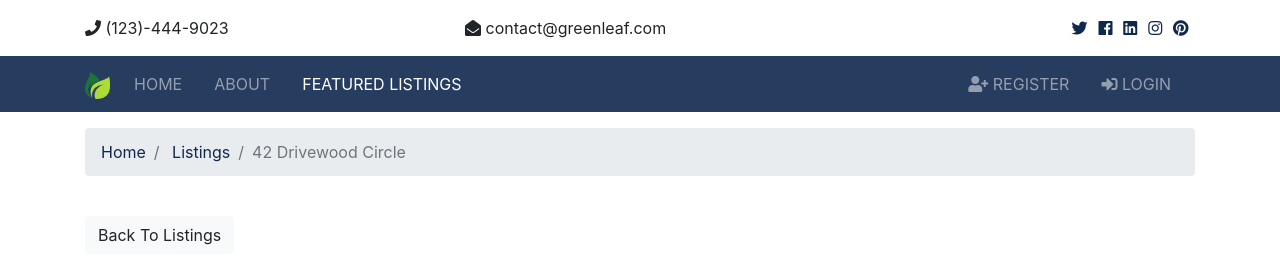
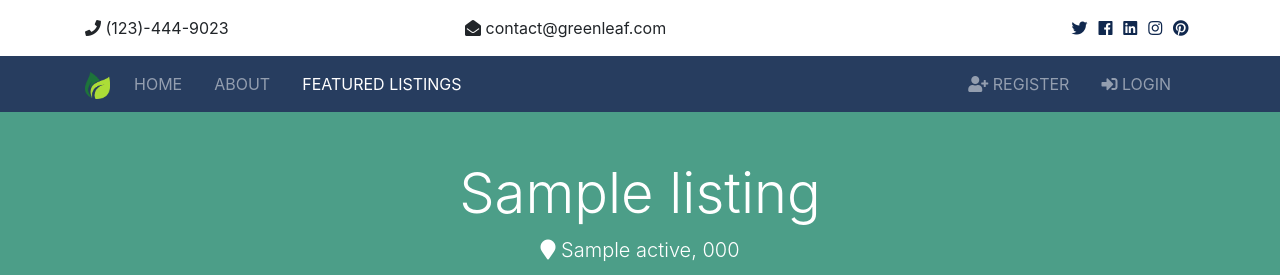
Before and after one commit to SungLee05/Django_Project, a Django app: page /listings/1 in a window 1280 px wide. Shown: the top 275 px of the page. Run offline with Django 3.2, Linux system fonts and the light colour scheme; tables that the repository leaves empty hold one stand-in row (values such as "Sample post"); grey boxes marked "Sample" are stand-in pictures; some libraries are stand-ins or nearby versions.

Commit message:
single listing page complete

```diff
--- a/listings/views.py
+++ b/listings/views.py
@@ -1,4 +1,4 @@
-from django.shortcuts import render
+from django.shortcuts import get_object_or_404, render
 from django.core.paginator import EmptyPage, PageNotAnInteger, Paginator
 from .models import Listing
 
@@ -16,7 +16,13 @@ def index(request):
     return render(request, 'listings/listings.html', context)
 
 def listing(request, listing_id):
-    return render(request, 'listings/listing.html')
+    listing = get_object_or_404(Listing, pk=listing_id)
+
+    context = {
+        'listing': listing
+    }
+
+    return render(request, 'listings/listing.html', context)
 
 def search(request):
     return render(request, 'listings/search.html')
--- a/templates/listings/listing.html
+++ b/templates/listings/listing.html
@@ -1,8 +1,20 @@
-{% extends 'base.html'%}
+{% extends 'base.html' %}
+{% load humanize %}
 
-{% block content%}
+{% block content %}
+<section id="showcase-inner" class="py-5 text-white">
+    <div class="container">
+      <div class="row text-center">
+        <div class="col-md-12">
+          <h1 class="display-4">{{ listing.title }}</h1>
+          <p class="lead">
+            <i class="fas fa-map-marker"></i> {{ listing.city }} {{listing.state}}, {{listing.zipcode}}</p>
+        </div>
+      </div>
+    </div>
+  </section>
 
-<!-- Breadcrumb -->
+  <!-- Breadcrumb -->
   <section id="bc" class="mt-3">
     <div class="container">
       <nav>
@@ -13,7 +25,7 @@
           <li class="breadcrumb-item">
             <a href="listings.html">Listings</a>
           </li>
-          <li class="breadcrumb-item active">42 Drivewood Circle</li>
+          <li class="breadcrumb-item active">{{ listing.title }}</li>
         </ol>
       </nav>
     </div>
@@ -22,43 +34,55 @@
   <!-- Listing -->
   <section id="listing" class="py-4">
     <div class="container">
-      <a href="listings.html" class="btn btn-light mb-4">Back To Listings</a>
+      <a href="{% url 'listings' %}" class="btn btn-light mb-4">Back To Listings</a>
       <div class="row">
         <div class="col-md-9">
           <!-- Home Main Image -->
-          <img src="assets/img/homes/home-1.jpg" alt="" class="img-main img-fluid mb-3">
+          <img src="{{ listing.photo_main.url }}" alt="" class="img-main img-fluid mb-3">
           <!-- Thumbnails -->
           <div class="row mb-5 thumbs">
+          {% if listing.photo_1 %}
             <div class="col-md-2">
-              <a href="assets/img/homes/home-inside-1.jpg" data-lightbox="home-images">
-                <img src="assets/img/homes/home-inside-1.jpg" alt="" class="img-fluid">
+              <a href="{{ listing.photo_1.url }}" data-lightbox="home-images">
+                <img src="{{ listing.photo_1.url }}" alt="" class="img-fluid">
               </a>
             </div>
+            {% endif %}
+            {% if listing.photo_2 %}
             <div class="col-md-2">
-              <a href="assets/img/homes/home-inside-2.jpg" data-lightbox="home-images">
-                <img src="assets/img/homes/home-inside-2.jpg" alt="" class="img-fluid">
+              <a href="{{ listing.photo_2.url }}" data-lightbox="home-images">
+                <img src="{{ listing.photo_2.url }}" alt="" class="img-fluid">
               </a>
             </div>
+            {% endif %}
+            {% if listing.photo_3 %}
             <div class="col-md-2">
-              <a href="assets/img/homes/home-inside-3.jpg" data-lightbox="home-images">
-                <img src="assets/img/homes/home-inside-3.jpg" alt="" class="img-fluid">
+              <a href="{{ listing.photo_3.url }}" data-lightbox="home-images">
+                <img src="{{ listing.photo_3.url }}" alt="" class="img-fluid">
               </a>
             </div>
+            {% endif %}
+            {% if listing.photo_4 %}
             <div class="col-md-2">
-              <a href="assets/img/homes/home-inside-4.jpg" data-lightbox="home-images">
-                <img src="assets/img/homes/home-inside-4.jpg" alt="" class="img-fluid">
+              <a href="{{ listing.photo_4.url }}" data-lightbox="home-images">
+                <img src="{{ listing.photo_4.url }}" alt="" class="img-fluid">
               </a>
             </div>
+            {% endif %}
+            {% if listing.photo_5 %}
             <div class="col-md-2">
-              <a href="assets/img/homes/home-inside-5.jpg" data-lightbox="home-images">
-                <img src="assets/img/homes/home-inside-5.jpg" alt="" class="img-fluid">
+              <a href="{{ listing.photo_5.url }}" data-lightbox="home-images">
+                <img src="{{ listing.photo_5.url }}" alt="" class="img-fluid">
               </a>
             </div>
+            {% endif %}
+            {% if listing.photo_6 %}
             <div class="col-md-2">
-              <a href="assets/img/homes/home-inside-6.jpg" data-lightbox="home-images">
-                <img src="assets/img/homes/home-inside-6.jpg" alt="" class="img-fluid">
+              <a href="{{ listing.photo_6.url }}" data-lightbox="home-images">
+                <img src="{{ listing.photo_6.url }}" alt="" class="img-fluid">
               </a>
             </div>
+            {% endif %}
           </div>
           <!-- Fields -->
           <div class="row mb-5 fields">
@@ -66,19 +90,19 @@
               <ul class="list-group list-group-flush">
                 <li class="list-group-item text-secondary">
                   <i class="fas fa-money-bill-alt"></i> Asking Price:
-                  <span class="float-right">$490,000</span>
+                  <span class="float-right">{{ listing.price }}</span>
                 </li>
                 <li class="list-group-item text-secondary">
                   <i class="fas fa-bed"></i> Bedrooms:
-                  <span class="float-right">3</span>
+                  <span class="float-right">{{ listing.bedrooms }}</span>
                 </li>
                 <li class="list-group-item text-secondary">
                   <i class="fas fa-bath"></i> Bathrooms:
-                  <span class="float-right">2</span>
+                  <span class="float-right">{{ listing.bathrooms }}</span>
                 </li>
                 <li class="list-group-item text-secondary">
                   <i class="fas fa-car"></i> Garage:
-                  <span class="float-right">2
+                  <span class="float-right">{{ listing.garage }}
                   </span>
                 </li>
               </ul>
@@ -87,20 +111,20 @@
               <ul class="list-group list-group-flush">
                 <li class="list-group-item text-secondary">
                   <i class="fas fa-th-large"></i> Square Feet:
-                  <span class="float-right">3200</span>
+                  <span class="float-right">{{ listing.sqft }}</span>
                 </li>
                 <li class="list-group-item text-secondary">
                   <i class="fas fa-square"></i> Lot Size:
-                  <span class="float-right">2.5 Acres
+                  <span class="float-right">{{ listing.lot_size }} Acres
                   </span>
                 </li>
                 <li class="list-group-item text-secondary">
                   <i class="fas fa-calendar"></i> Listing Date:
-                  <span class="float-right">8/30/2018</span>
+                  <span class="float-right">{{ listing.list_date }}</span>
                 </li>
                 <li class="list-group-item text-secondary">
                   <i class="fas fa-bed"></i> Realtor:
-                  <span class="float-right">Kyle Brown
+                  <span class="float-right">{{ listing.realtor }}
                   </span>
                 </li>
 
@@ -112,18 +136,16 @@
           <!-- Description -->
           <div class="row mb-5">
             <div class="col-md-12">
-              Lorem ipsum dolor sit amet consectetur adipisicing elit. Mollitia recusandae esse reiciendis officia omnis non rerum dicta
-              cupiditate nostrum molestias deserunt aut minus inventore animi atque, consequuntur ad fugit. Possimus culpa
-              blanditiis repellendus ipsa similique ullam, natus error dolor harum.
+            {{ listing.description }}
             </div>
           </div>
         </div>
         <div class="col-md-3">
           <div class="card mb-3">
-            <img class="card-img-top" src="assets/img/realtors/kyle.jpg" alt="Seller of the month">
+            <img class="card-img-top" src="{{ listing.realtor.photo.url }}">
             <div class="card-body">
               <h5 class="card-title">Property Realtor</h5>
-              <h6 class="text-secondary">Kyle Brown</h6>
+              <h6 class="text-secondary">{{ listing.realtor }}</h6>
             </div>
           </div>
           <button class="btn-primary btn-block btn-lg" data-toggle="modal" data-target="#inquiryModal">Make An Inquiry</button>
```
